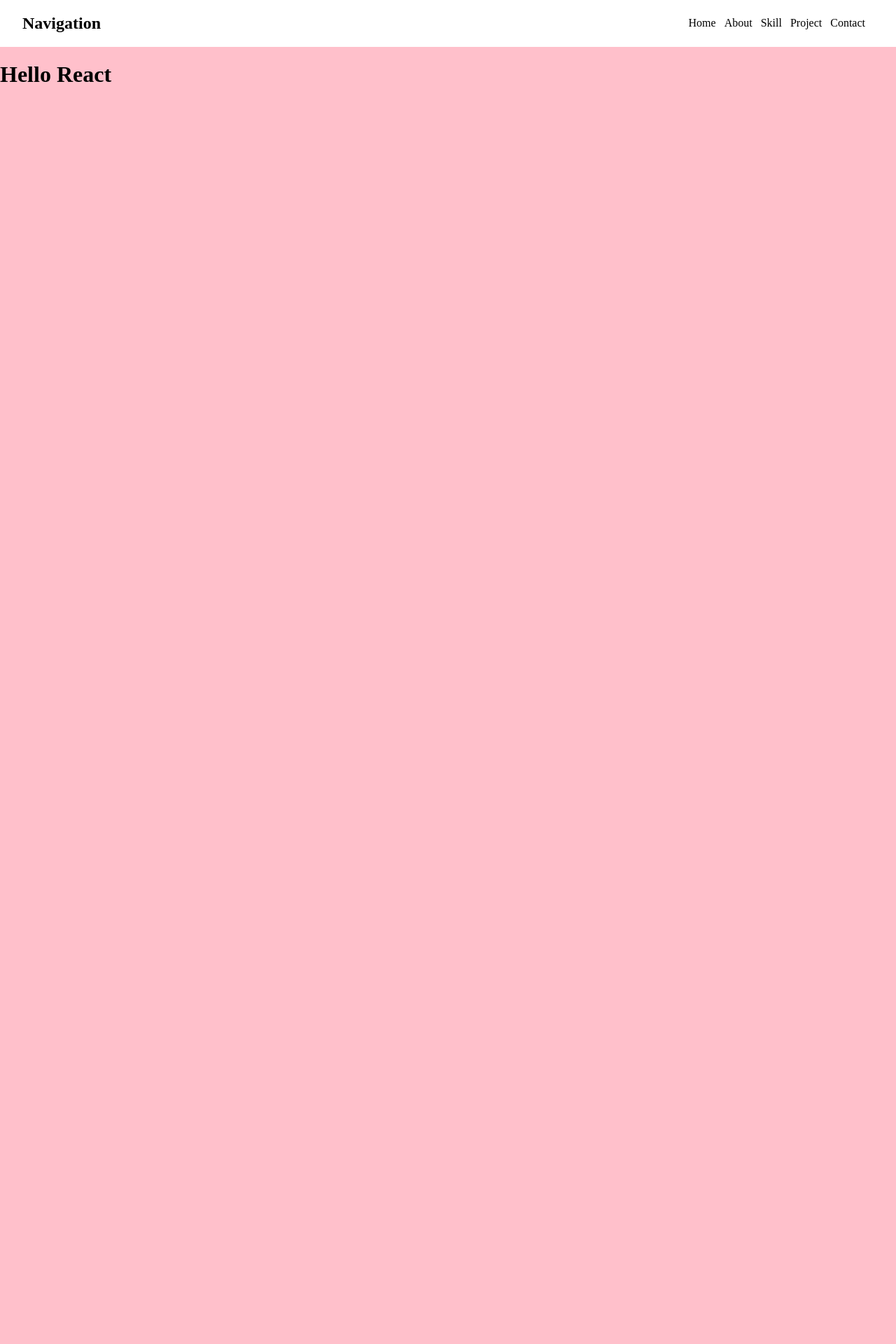
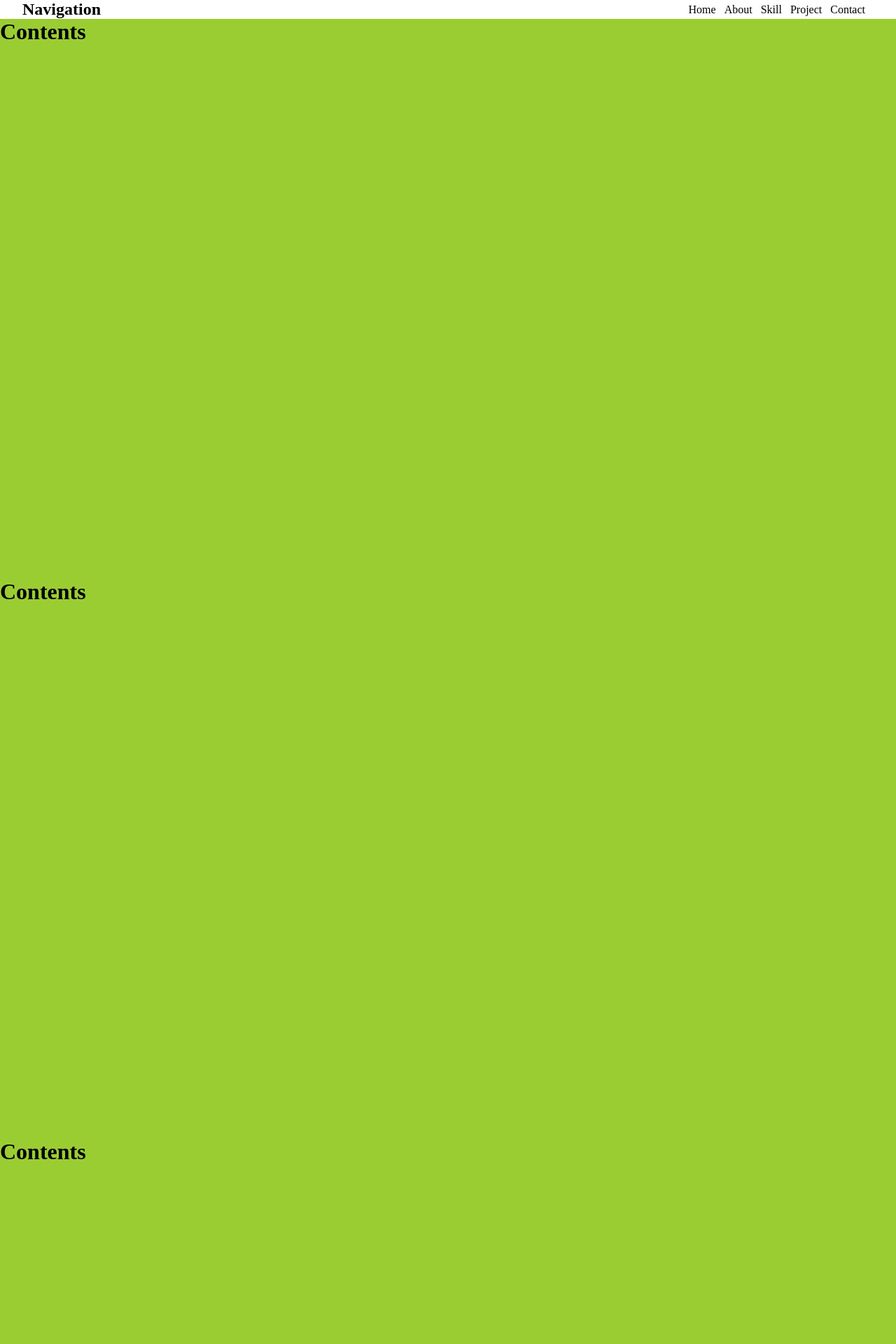
Before and after one commit to h6622/react-portfolio-page, a React (Create React App) app: page / in a window 1280 px wide. Shown: the top 1920 px of the page at 70% size. Before the commit the page ends 800 px from the top, so only its background shows below. Built offline with nearby package versions, Linux system fonts and the light colour scheme.

Commit message:
CREATE Contents component

```diff
--- a/src/App.js
+++ b/src/App.js
@@ -1,12 +1,13 @@
 import React from "react";
 import { createGlobalStyle } from "styled-components";
 import Navigation from "./Navigation";
+import Contents from "./Contents";
 
 const GlobalStyle = createGlobalStyle`
-    body {
+    * {
         padding: 0;
         margin: 0;
-        background-color: pink;
+
     }
 `;
 
@@ -15,7 +16,11 @@ const App = () => {
     <>
       <GlobalStyle />
       <Navigation />
-      <h1>Hello React</h1>
+      <Contents />
+      <Contents />
+      <Contents />
+      <Contents />
+      <Contents />
     </>
   );
 };
--- /dev/null
+++ b/src/Contents.js
@@ -0,0 +1,20 @@
+import React from "react";
+import styled, { createGlobalStyle } from "styled-components";
+
+const Content = styled.div`
+  width: 100vw;
+  height: 100vh;
+  background-color: yellowgreen;
+`;
+
+const Contents = () => {
+  return (
+    <>
+      <Content>
+        <h1>Contents</h1>
+      </Content>
+    </>
+  );
+};
+
+export default Contents;
```
Also changed, not shown: 1 other file (tests, documents, lock files or other folders).
